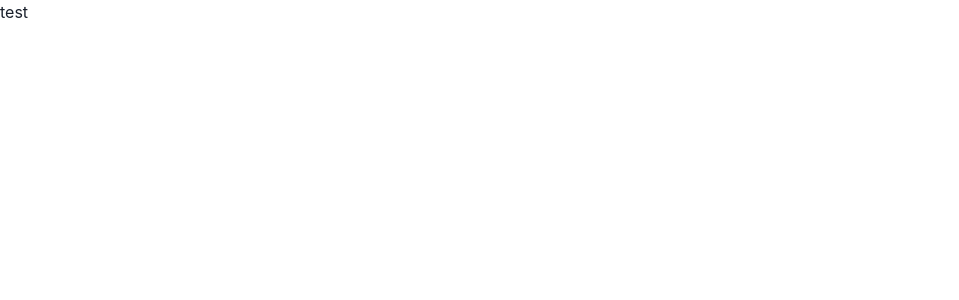
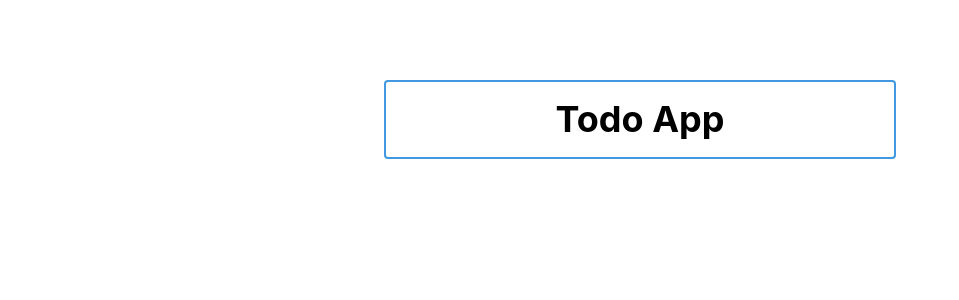
Before and after one commit to shinsaku-web/TodoRedux, a Next.js app: page / in a window 1280 px wide. Shown: the top 300 px of the page, without its empty margins (0-959 px from the left). Built offline with nearby package versions, Linux system fonts and the light colour scheme.

Commit message:
create:レイアウトの作成

```diff
--- /dev/null
+++ b/src/components/organisms/Layout.tsx
@@ -0,0 +1,14 @@
+import { Box, Container } from "@chakra-ui/react"
+import { ReactNode } from "react"
+
+interface Props{
+ children:ReactNode
+}
+
+export const Layout = ({ children }:Props) => {
+  return (
+    <Container py={20}>
+      <Box padding='4' bg='white' border={"2px"} borderColor={"blue.400"} color='black' maxW='lg' mx={"auto"} borderRadius={4}>{children}</Box>
+    </Container>
+  )
+}
--- a/src/pages/_app.tsx
+++ b/src/pages/_app.tsx
@@ -1,11 +1,14 @@
 import '@/styles/globals.css'
 import type { AppProps } from 'next/app'
 import { ChakraProvider } from '@chakra-ui/react'
+import { Layout } from '@/components/organisms/Layout'
 
 export default function App({ Component, pageProps }: AppProps) {
    return (
-    <ChakraProvider>
-      <Component {...pageProps} />
+     <ChakraProvider>
+       <Layout>
+        <Component {...pageProps} />
+       </Layout>
     </ChakraProvider>
   )
 }
--- a/src/pages/index.tsx
+++ b/src/pages/index.tsx
@@ -1,11 +1,12 @@
+import { Box, Heading } from "@chakra-ui/react";
 
 
 export default function Home() {
   return (
-    <>
-      <p>
-      test
-      </p>
-    </>
+    <Box>
+      <Heading as='h1' size='xl' textAlign={"center"}>
+        Todo App
+      </Heading>
+    </Box>
   )
 }
```
Also changed, not shown: src/components/templates/HomeTemplate.tsx (added, +8 -0 lines).
